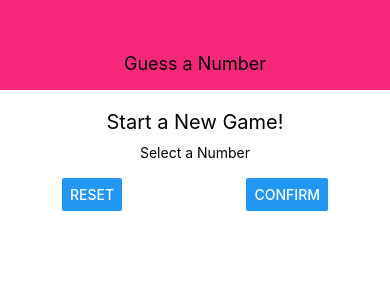
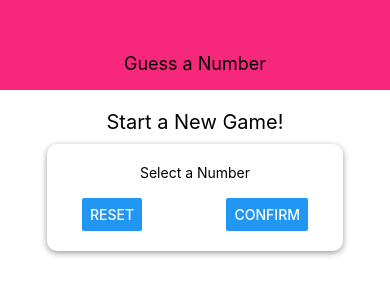
Before and after one commit to james-randolph-50/react-native-guessing-game, a React Native app: screen / in a window 390 px wide. Shown: the top 300 px of the page. Built offline with nearby package versions, Linux system fonts and the light colour scheme.

Commit message:
styling to input container

```diff
--- a/screens/StartGameScreen.js
+++ b/screens/StartGameScreen.js
@@ -30,7 +30,18 @@ const styles = StyleSheet.create({
     inputContainer: {
         width: 300,
         maxWidth: '80%',
-        alignItems: 'center'
+        alignItems: 'center',
+        shadowColor: 'black',
+        shadowOffset: {
+            width: 0,
+            height: 2
+        },
+        shadowRadius: 6,
+        shadowOpacity: 0.4,
+        elevation: 5, // elevation works on android
+        backgroundColor: 'white',
+        padding: 20,
+        borderRadius: 10
     },
     buttonContainer: {
         flexDirection: 'row',
```
